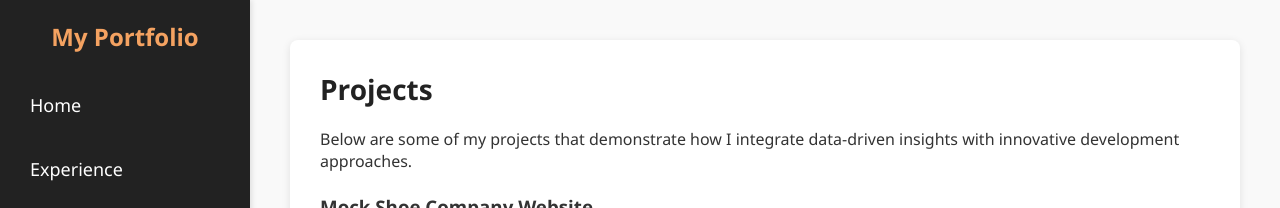
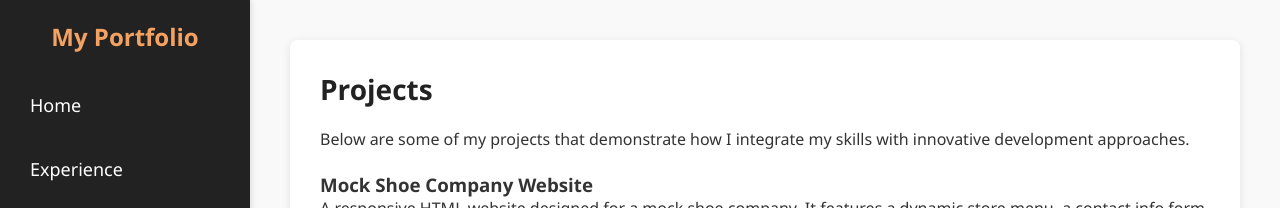
Before and after one commit to victor-martinez-7/eportfolio, a plain HTML site: page projects.html in a window 1280 px wide. Shown: the top 208 px of the page. Drawn offline with Linux system fonts and the light colour scheme.

Commit message:
Update projects.html

```diff
--- a/projects.html
+++ b/projects.html
@@ -32,7 +32,7 @@
     <section id="projects" class="page-section">
       <h2>Projects</h2>
       <p>
-        Below are some of my projects that demonstrate how I integrate data-driven insights with innovative development approaches.
+        Below are some of my projects that demonstrate how I integrate my skills with innovative development approaches.
       </p>
       <br>
       <!-- Project 1: Mock Shoe Company Website -->
```
